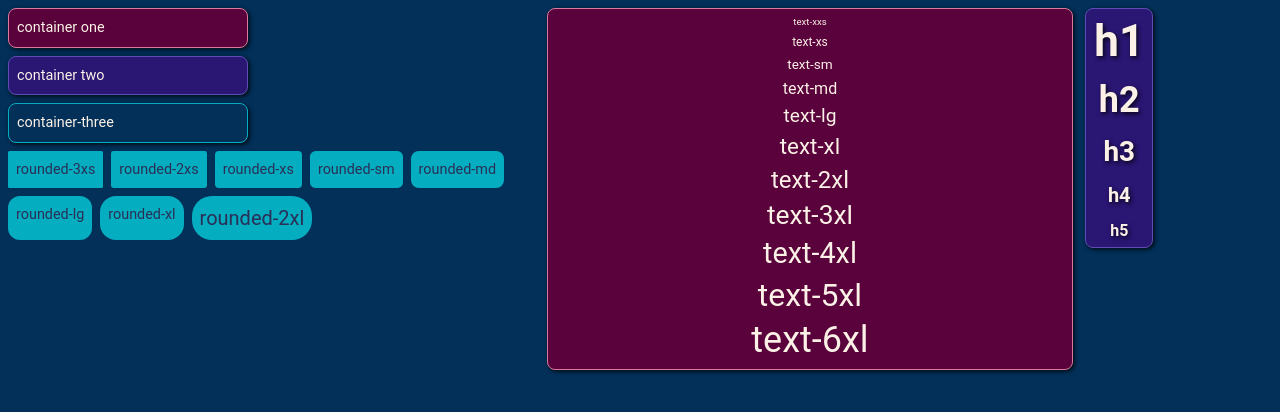
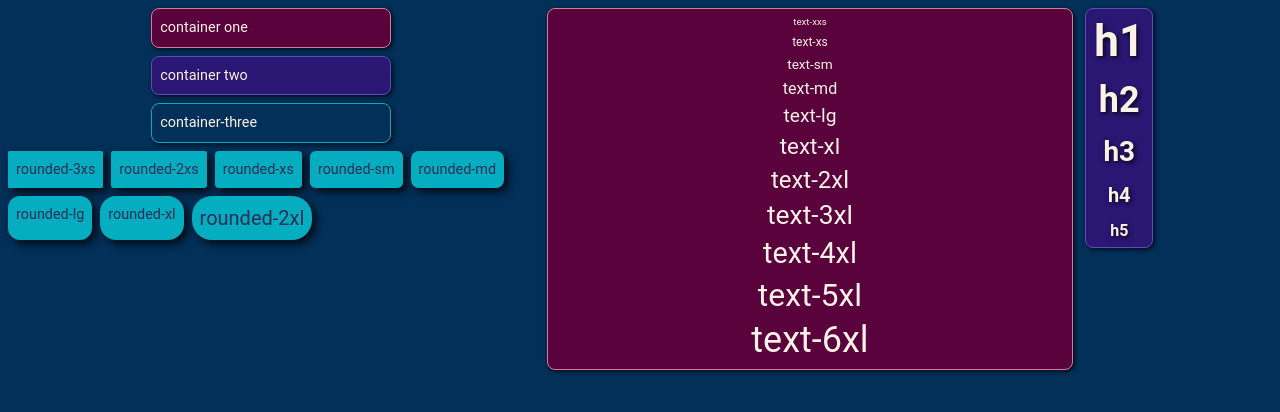
Before and after one commit to EvanMarie/learning-angular, an Angular app: page / in a window 1280 px wide. Shown: the top 412 px of the page. Built offline with nearby package versions, Linux system fonts and the light colour scheme.

Commit message:
break time.

```diff
--- a/src/app/app.component.html
+++ b/src/app/app.component.html
@@ -1,10 +1,10 @@
 <main>
   <div class="wrapfull p-md gap-lg">
     <div class="vstack md:w-5/12 gap-md">
-      <div class="vstack gap-md justify-center">
-        <div class="container-one h-fit max-w-30vh">container one</div>
-        <div class="container-two h-fit max-w-30vh">container two</div>
-        <div class="container-three h-fit max-w-30vh">container-three</div>
+      <div class="vstackfull gap-md items-center">
+        <div class="container-one h-fit w-30vh">container one</div>
+        <div class="container-two h-fit w-30vh">container two</div>
+        <div class="container-three h-fit w-30vh">container-three</div>
       </div>
       <div class="wrapfull gap-md">
         <div class="simple-container rounded-3xs">rounded-3xs</div>
--- a/src/styles.css
+++ b/src/styles.css
@@ -682,6 +682,7 @@ h5 {
   padding: var(--md);
   background-color: var(--three);
   width: fit-content;
+  box-shadow: var(--shadowlg);
 }
 
 .container-one {
@@ -704,6 +705,7 @@ h5 {
 
 .container-three {
   border: var(--xxxs) solid var(--three);
+  background-color: var(--eight);
   border-radius: var(--md);
   color: var(--one);
   padding: var(--md);
```
